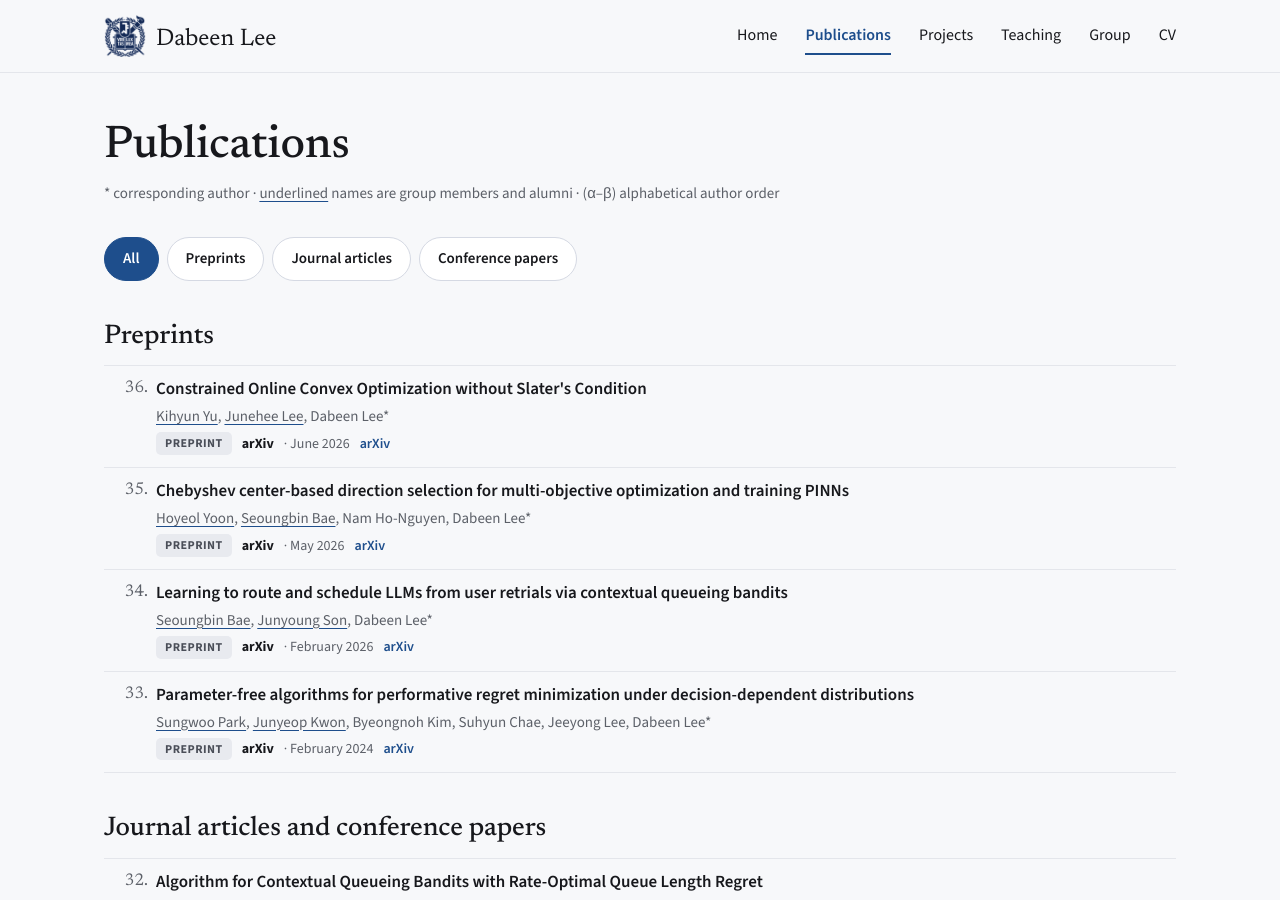
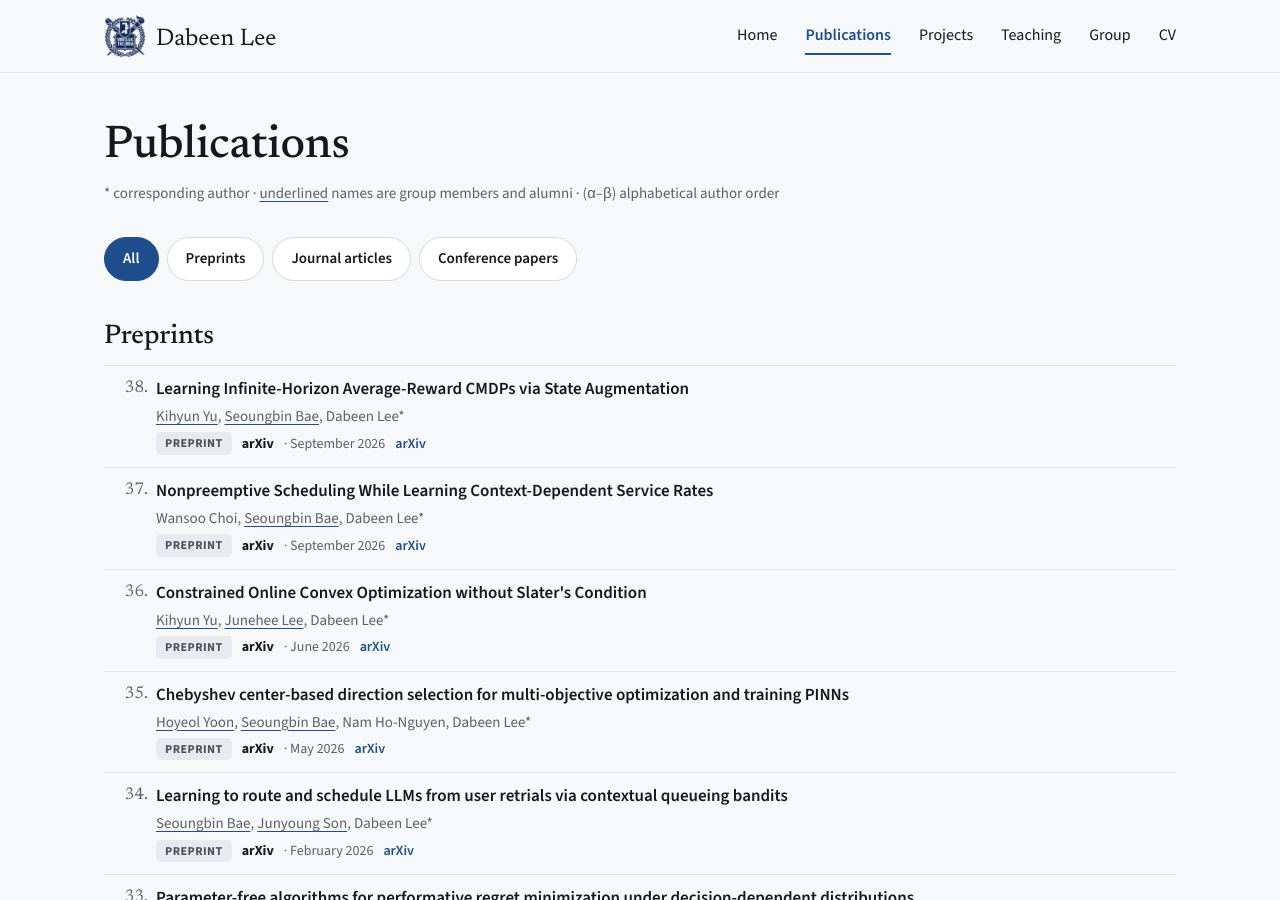
Before and after one commit to dabeenl/dabeenl.github.io, a Jekyll site: the page built from publications.html, in a window 1280 px wide and 900 px high. Built offline with Jekyll 4.4.1, drawn with Linux system fonts in a browser that asks for light colours.

Commit message:
publications: add two September 2026 preprints
arXiv 2609.39093 (average-reward CMDPs via state augmentation) at the
top, then 2609.37660 (nonpreemptive scheduling with context-dependent
service rates). Existing entries keep their numbers; the new ones are
38 and 37.

Co-Authored-By: Claude Opus 5.5 <noreply@anthropic.com>

```diff
--- a/_data/publications.yml
+++ b/_data/publications.yml
@@ -14,6 +14,26 @@
 #             it is shown on its own line under the journal line.
 #   awards:   optional list of {text, url, source}; each item is shown in bold on its own line
 #             under the paper, with the url as a small "source" link next to it (url/source optional).
+
+- title: "Learning Infinite-Horizon Average-Reward CMDPs via State Augmentation"
+  authors: "Kihyun Yu, Seoungbin Bae, Dabeen Lee*"
+  year: 2026
+  type: preprint
+  venue: arXiv
+  detail: September 2026
+  links:
+    - label: arXiv
+      url: "https://arxiv.org/abs/2609.39093"
+
+- title: "Nonpreemptive Scheduling While Learning Context-Dependent Service Rates"
+  authors: "Wansoo Choi, Seoungbin Bae, Dabeen Lee*"
+  year: 2026
+  type: preprint
+  venue: arXiv
+  detail: September 2026
+  links:
+    - label: arXiv
+      url: "https://arxiv.org/abs/2609.37660"
 
 - title: "Constrained Online Convex Optimization without Slater's Condition"
   authors: "Kihyun Yu, Junehee Lee, Dabeen Lee*"
```
